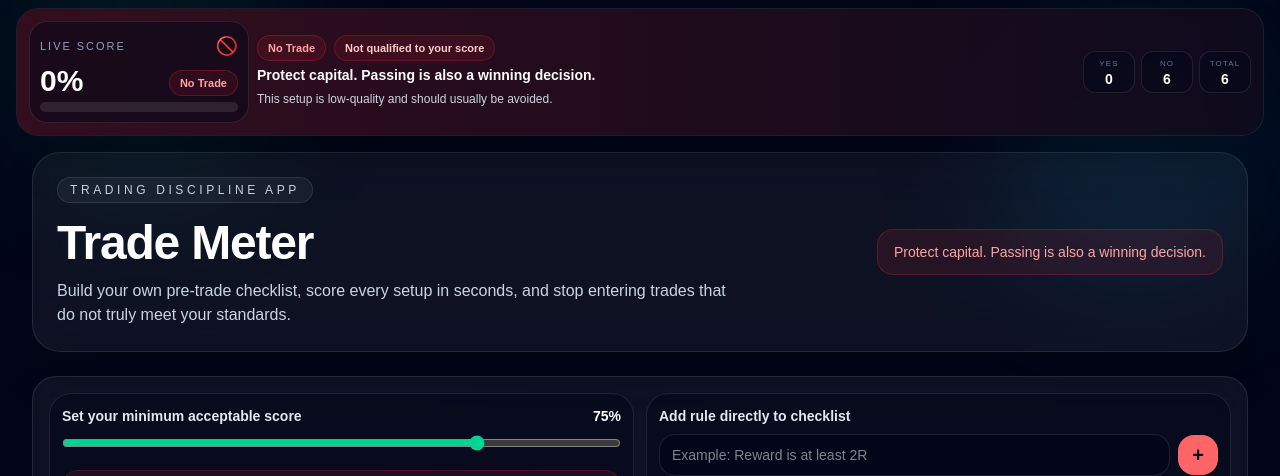
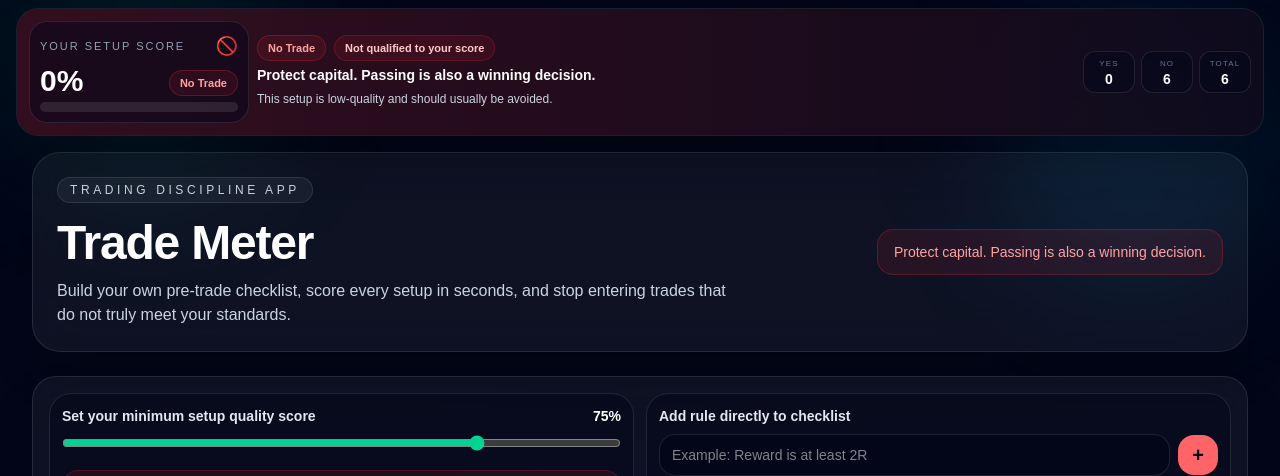
Before and after one commit to Johny-88/Trade-Meter, a Next.js app: page / in a window 1280 px wide. Shown: the top 476 px of the page. Built offline with nearby package versions, Linux system fonts and the light colour scheme.

Commit message:
Update page.tsx

```diff
--- a/app/page.tsx
+++ b/app/page.tsx
@@ -265,7 +265,7 @@ export default function Home() {
               <div className="rounded-[18px] border border-white/10 bg-slate-950/50 p-2.5">
                 <div className="mb-1.5 flex items-center justify-between">
                   <span className="text-[10px] uppercase tracking-[0.18em] text-slate-400 md:text-[11px]">
-                    Live Score
+                    Your Setup Score
                   </span>
                   <span className="text-base md:text-lg">{rating.emoji}</span>
                 </div>
@@ -377,7 +377,7 @@ export default function Home() {
               <div className="rounded-[22px] border border-white/10 bg-slate-950/50 p-3">
                 <div className="mb-2 flex items-center justify-between">
                   <div className="text-sm font-semibold text-slate-200">
-                    Set your minimum acceptable score
+                    Set your minimum setup quality score
                   </div>
                   <div className="text-sm font-semibold text-white">{minScore}%</div>
                 </div>
```
